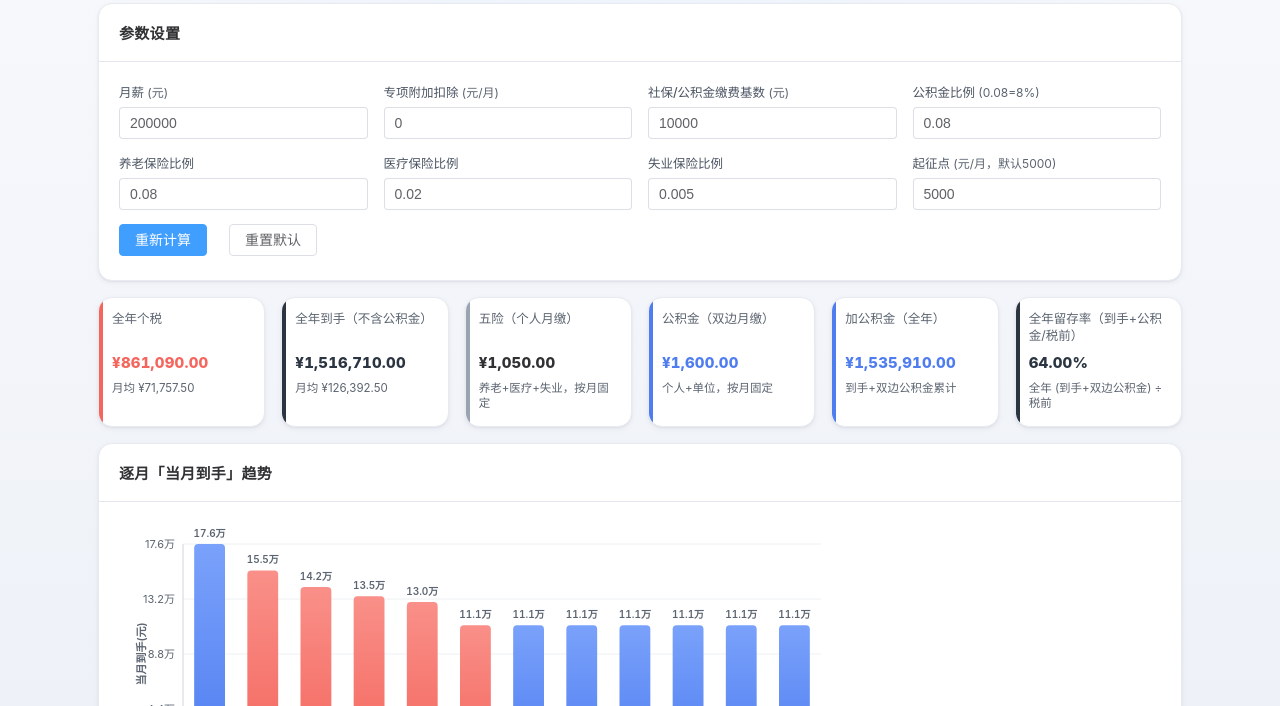
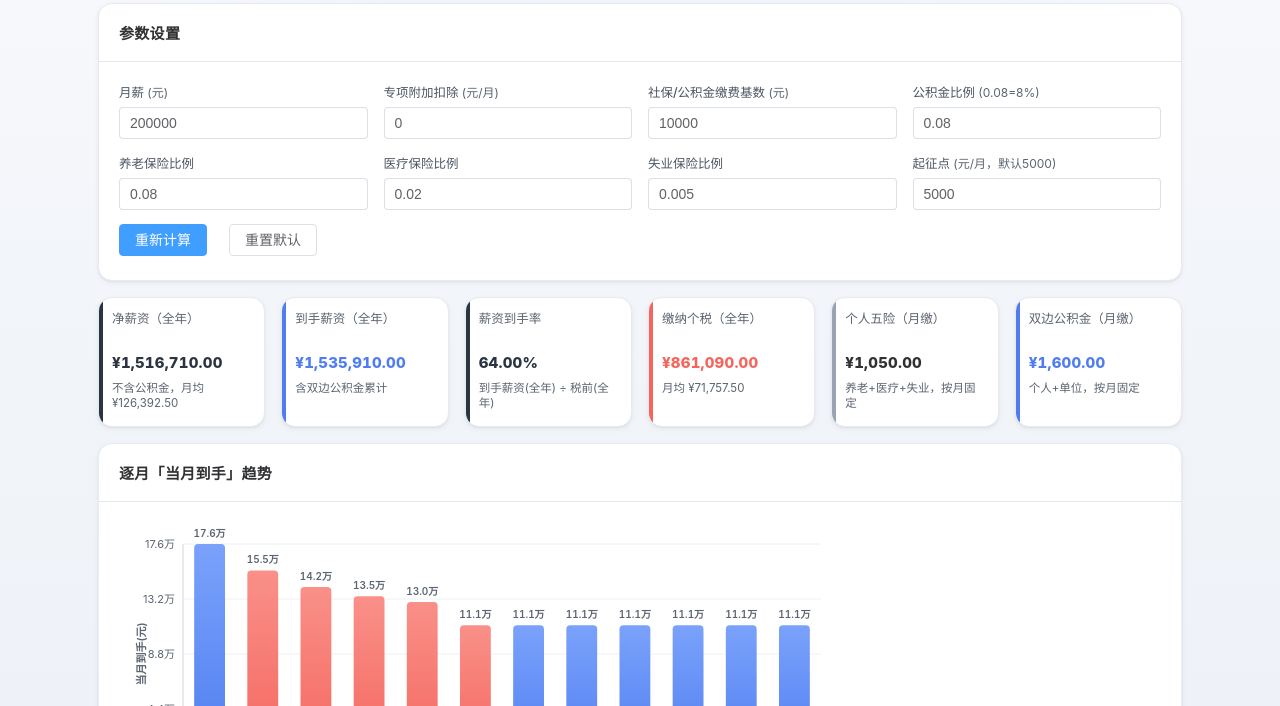
Before and after one commit to Adammoonlight/Adammoonlight.github.io, a website: page index.html in a window 1280 px wide. Shown: the part 94-800 px from the top of the page. Drawn offline with Linux system fonts and the light colour scheme.

Commit message:
refactor(kpi): 重排并重命名看板卡片顺序与标题
- 顺序：净薪资(全年)→到手薪资(全年)→薪资到手率→缴纳个税(全年)→个人五险(月缴)→双边公积金(月缴)
- 到手薪资(全年) 沿用原 加公积金(全年) 字段(totals.plusFund)
- 薪资到手率 沿用 retentionYear = 到手薪资(全年)/税前(全年)

```diff
--- a/index.html
+++ b/index.html
@@ -176,46 +176,46 @@
 
     <!-- KPI 概览（Grid 响应式等宽网格） -->
     <div class="kpi-grid" v-if="rows.length">
+      <div class="kpi-cell accent-income">
+        <el-card shadow="never" class="kpi-card">
+          <div class="kpi-label">净薪资（全年）</div>
+          <div class="kpi-value income">¥{{ fmt(totals.takeHome) }}</div>
+          <div class="kpi-sub">不含公积金，月均 ¥{{ fmt(totals.takeHome / 12) }}</div>
+        </el-card>
+      </div>
+      <div class="kpi-cell accent-fund">
+        <el-card shadow="never" class="kpi-card">
+          <div class="kpi-label">到手薪资（全年）</div>
+          <div class="kpi-value fund">¥{{ fmt(totals.plusFund) }}</div>
+          <div class="kpi-sub">含双边公积金累计</div>
+        </el-card>
+      </div>
+      <div class="kpi-cell accent-income">
+        <el-card shadow="never" class="kpi-card">
+          <div class="kpi-label">薪资到手率</div>
+          <div class="kpi-value income">{{ pct(retentionYear) }}</div>
+          <div class="kpi-sub">到手薪资(全年) ÷ 税前(全年)</div>
+        </el-card>
+      </div>
       <div class="kpi-cell accent-expense">
         <el-card shadow="never" class="kpi-card">
-          <div class="kpi-label">全年个税</div>
+          <div class="kpi-label">缴纳个税（全年）</div>
           <div class="kpi-value expense">¥{{ fmt(totals.tax) }}</div>
           <div class="kpi-sub">月均 ¥{{ fmt(totals.tax / 12) }}</div>
         </el-card>
       </div>
-      <div class="kpi-cell accent-income">
-        <el-card shadow="never" class="kpi-card">
-          <div class="kpi-label">全年到手（不含公积金）</div>
-          <div class="kpi-value income">¥{{ fmt(totals.takeHome) }}</div>
-          <div class="kpi-sub">月均 ¥{{ fmt(totals.takeHome / 12) }}</div>
-        </el-card>
-      </div>
       <div class="kpi-cell accent-neutral">
         <el-card shadow="never" class="kpi-card">
-          <div class="kpi-label">五险（个人月缴）</div>
+          <div class="kpi-label">个人五险（月缴）</div>
           <div class="kpi-value">¥{{ fmt(fiveIns) }}</div>
           <div class="kpi-sub">养老+医疗+失业，按月固定</div>
         </el-card>
       </div>
       <div class="kpi-cell accent-fund">
         <el-card shadow="never" class="kpi-card">
-          <div class="kpi-label">公积金（双边月缴）</div>
+          <div class="kpi-label">双边公积金（月缴）</div>
           <div class="kpi-value fund">¥{{ fmt(housingBoth) }}</div>
           <div class="kpi-sub">个人+单位，按月固定</div>
-        </el-card>
-      </div>
-      <div class="kpi-cell accent-fund">
-        <el-card shadow="never" class="kpi-card">
-          <div class="kpi-label">加公积金（全年）</div>
-          <div class="kpi-value fund">¥{{ fmt(totals.plusFund) }}</div>
-          <div class="kpi-sub">到手+双边公积金累计</div>
-        </el-card>
-      </div>
-      <div class="kpi-cell accent-income">
-        <el-card shadow="never" class="kpi-card">
-          <div class="kpi-label">全年留存率（到手+公积金/税前）</div>
-          <div class="kpi-value income">{{ pct(retentionYear) }}</div>
-          <div class="kpi-sub">全年 (到手+双边公积金) ÷ 税前</div>
         </el-card>
       </div>
     </div>
```
